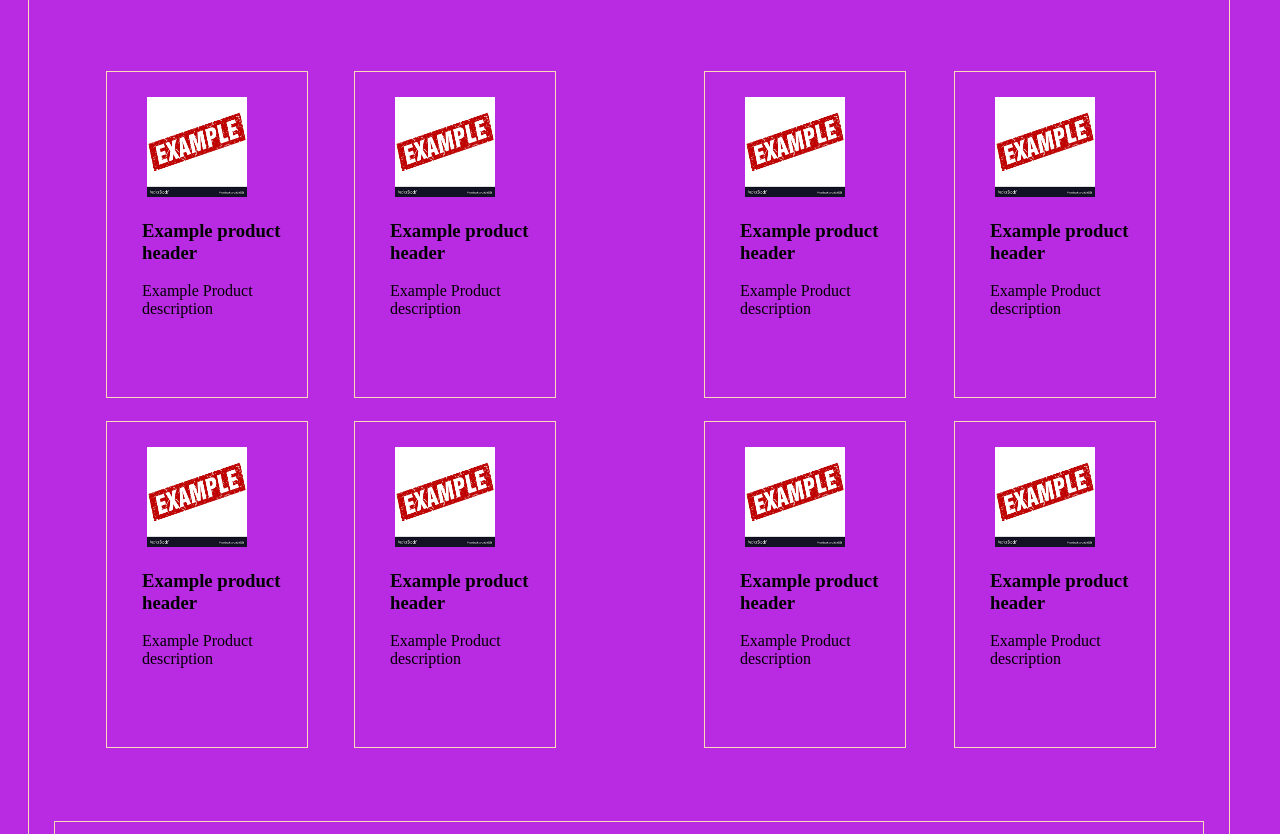
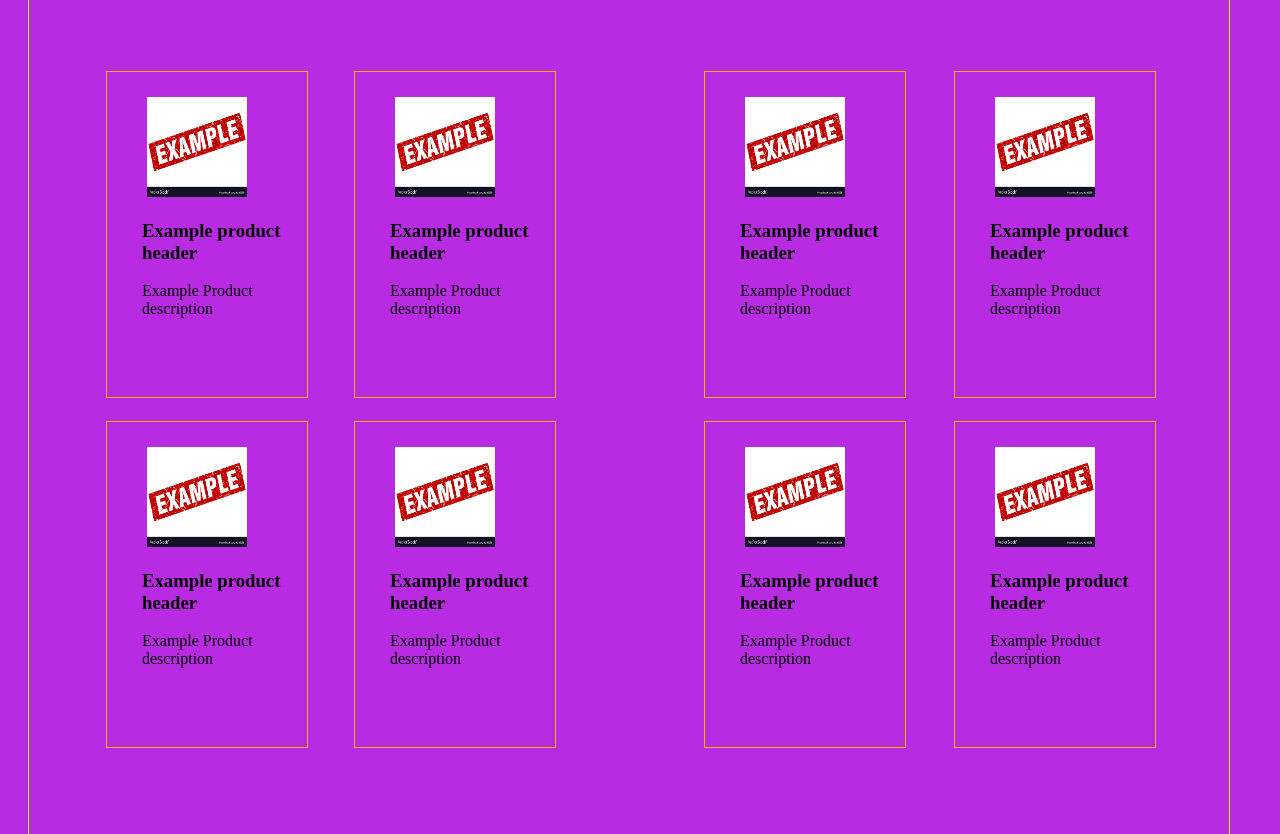
Before and after one commit to jakestrouse00/esell, a plain HTML site: page index.html in a window 1280 px wide. Shown: the part 138-972 px from the top of the page. Drawn offline with Linux system fonts and the light colour scheme.

Commit message:
Changed box color and added comments

```diff
--- a/styles.css
+++ b/styles.css
@@ -21,7 +21,6 @@ html {
     width: 350px;
     height: 50px;
     position: absolute;
-    border: 1px solid peachpuff;
     padding: 25px;
     margin: 25px;
     left: 30%;
@@ -44,7 +43,7 @@ html {
     width: 1150px;
     height: 1000px;
     position: absolute;
-    border: 1px solid peachpuff;
+    border: 1px solid #e9fc00;
     padding: 25px;
     margin: 25px;
     left: 3px;
@@ -54,7 +53,7 @@ html {
     width: 150px;
     height: 275px;
     position: absolute;
-    border: 1px solid peachpuff;
+    border: 1px solid #fcb000;
     padding: 25px;
     margin: 25px;
     left: 52px;
@@ -65,7 +64,7 @@ html {
     width: 150px;
     height: 275px;
     position: absolute;
-    border: 1px solid peachpuff;
+    border: 1px solid #fcb000;
     padding: 25px;
     margin: 25px;
     left: 300px;
@@ -76,7 +75,7 @@ html {
     width: 150px;
     height: 275px;
     position: absolute;
-    border: 1px solid peachpuff;
+    border: 1px solid #fcb000;
     padding: 25px;
     margin: 25px;
     left: 650px;
@@ -87,7 +86,7 @@ html {
      width: 150px;
      height: 275px;
      position: absolute;
-     border: 1px solid peachpuff;
+    border: 1px solid #fcb000;
      padding: 25px;
      margin: 25px;
      left: 900px;
@@ -99,7 +98,7 @@ html {
     width: 150px;
     height: 275px;
     position: absolute;
-    border: 1px solid peachpuff;
+    border: 1px solid #fcb000;
     padding: 25px;
     margin: 25px;
     left: 52px;
@@ -110,7 +109,7 @@ html {
     width: 150px;
     height: 275px;
     position: absolute;
-    border: 1px solid peachpuff;
+    border: 1px solid #fcb000;
     padding: 25px;
     margin: 25px;
     left: 300px;
@@ -121,7 +120,7 @@ html {
     width: 150px;
     height: 275px;
     position: absolute;
-    border: 1px solid peachpuff;
+    border: 1px solid #fcb000;
     padding: 25px;
     margin: 25px;
     left: 650px;
@@ -132,7 +131,7 @@ html {
     width: 150px;
     height: 275px;
     position: absolute;
-    border: 1px solid peachpuff;
+    border: 1px solid #fcb000;
     padding: 25px;
     margin: 25px;
     left: 900px;
@@ -160,7 +159,6 @@ html {
 
 .contact-info{
     position: relative;
-    border: 1px solid peachpuff;
     top: 900px;
     height: 100px;
 }
```
Also changed, not shown: index.html (+5 -1 lines).
